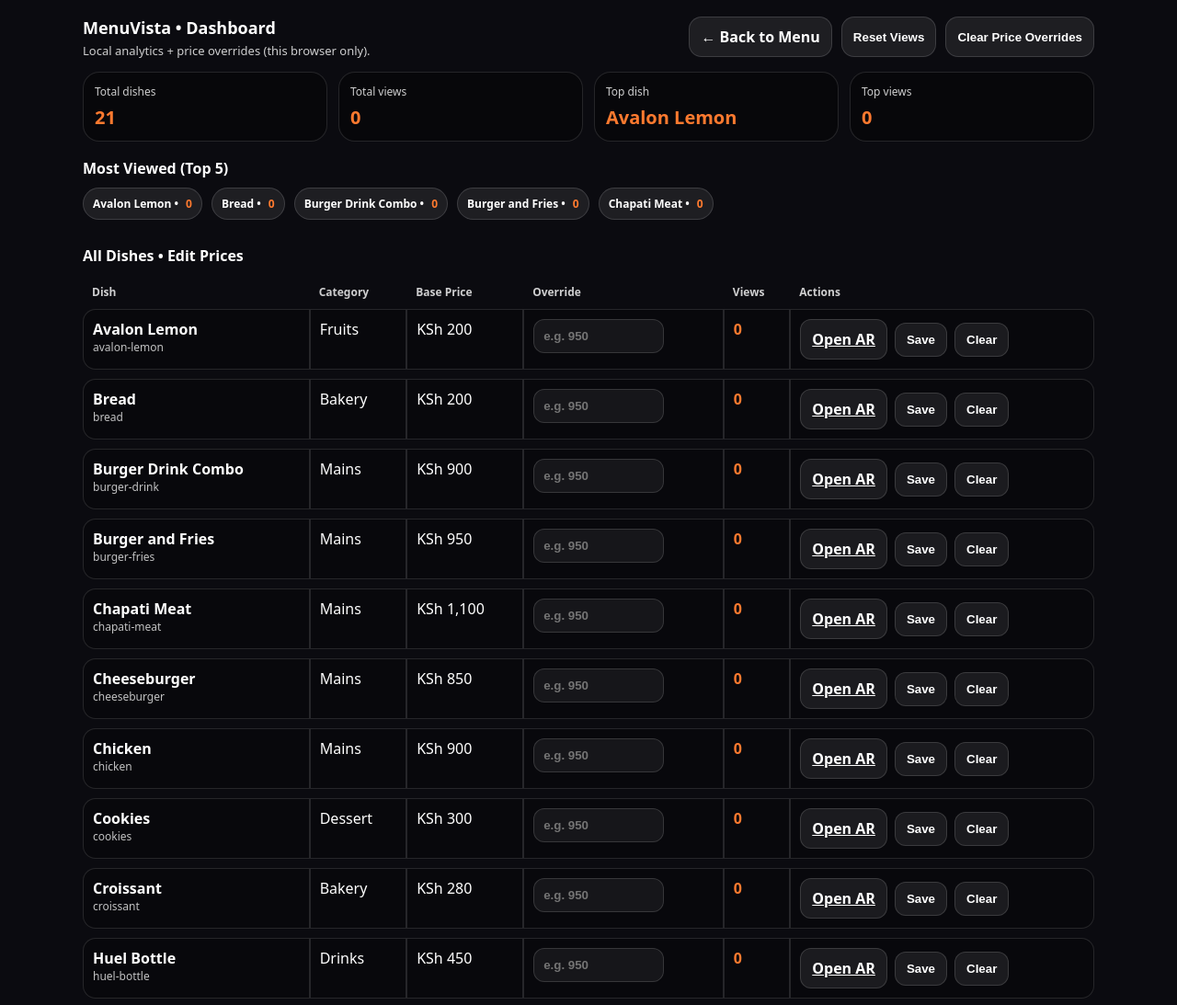
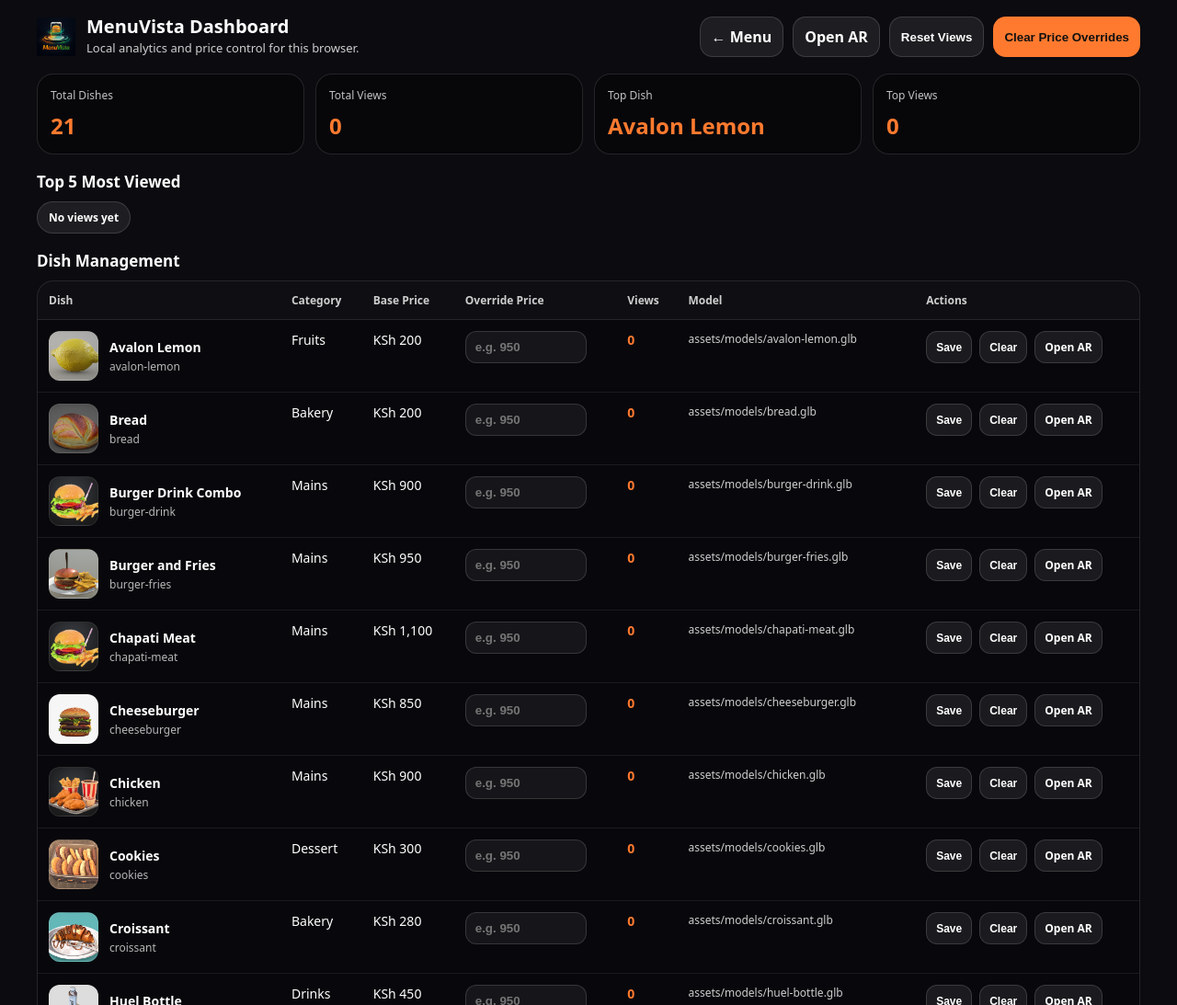
Before and after one commit to Hkubende/menuvista-ar, a plain HTML site: page dashboard.html in a window 1280 px wide. Shown: the top 1093 px of the page at 92% size. Drawn offline with Linux system fonts and the light colour scheme.

Commit message:
Update dashboard.html

```diff
--- a/dashboard.html
+++ b/dashboard.html
@@ -4,75 +4,323 @@
   <meta charset="utf-8" />
   <meta name="viewport" content="width=device-width,initial-scale=1" />
   <title>MenuVista • Dashboard</title>
+
   <style>
-:root{color-scheme:dark}
-body{margin:0;font-family:system-ui;background:#0b0b10;color:#fff}
-.wrap{max-width:1100px;margin:0 auto;padding:18px}
-.top{display:flex;justify-content:space-between;gap:12px;align-items:flex-start;flex-wrap:wrap}
-.logo{font-weight:900;font-size:18px}
-.sub{opacity:.8;font-size:13px;margin-top:4px}
-.btn{padding:10px 12px;border-radius:14px;border:1px solid rgba(255,255,255,.14);background:rgba(255,255,255,.08);color:#fff;font-weight:900;cursor:pointer;text-decoration:none;display:inline-block}
-.grid{display:grid;grid-template-columns:repeat(2,minmax(0,1fr));gap:12px;margin-top:14px}
-@media(min-width:860px){.grid{grid-template-columns:repeat(4,minmax(0,1fr));}}
-.card{border:1px solid rgba(255,255,255,.12);background:rgba(0,0,0,.35);border-radius:18px;padding:12px}
-.k{opacity:.8;font-size:12px}
-.v{font-weight:900;font-size:20px;margin-top:6px;color:#FF7A2F}
-h2{margin:18px 0 10px;font-size:16px}
-table{width:100%;border-collapse:separate;border-spacing:0 10px}
-th{opacity:.8;font-size:12px;text-align:left;font-weight:800;padding:0 10px}
-td{padding:10px;border:1px solid rgba(255,255,255,.12);background:rgba(0,0,0,.25);vertical-align:top}
-tr td:first-child{border-radius:14px 0 0 14px}
-tr td:last-child{border-radius:0 14px 14px 0}
-.pill{display:inline-flex;gap:8px;align-items:center;padding:8px 10px;border-radius:999px;border:1px solid rgba(255,255,255,.14);background:rgba(255,255,255,.08);font-weight:900;font-size:12px;margin:0 10px 10px 0}
-.muted{opacity:.75;font-size:12px;margin-top:10px;line-height:1.35}
-.inp{width:120px;padding:10px 10px;border-radius:12px;border:1px solid rgba(255,255,255,.14);background:rgba(255,255,255,.06);color:#fff;font-weight:900;outline:none}
-.smallBtn{padding:10px 12px;border-radius:12px;border:1px solid rgba(255,255,255,.14);background:rgba(255,255,255,.08);color:#fff;font-weight:900;cursor:pointer}
-.rowActions{display:flex;gap:8px;flex-wrap:wrap;align-items:center}
-.warn{color:#ffd28a}
+    :root { color-scheme: dark; }
+
+    body{
+      margin:0;
+      font-family:system-ui, Arial, sans-serif;
+      background:#0b0b10;
+      color:#fff;
+    }
+
+    .wrap{
+      max-width:1200px;
+      margin:0 auto;
+      padding:18px;
+    }
+
+    .topbar{
+      display:flex;
+      justify-content:space-between;
+      align-items:center;
+      gap:12px;
+      flex-wrap:wrap;
+      margin-bottom:18px;
+    }
+
+    .brand{
+      display:flex;
+      align-items:center;
+      gap:12px;
+    }
+
+    .logoImg{
+      height:42px;
+      width:auto;
+      display:block;
+    }
+
+    .brandText{
+      display:flex;
+      flex-direction:column;
+    }
+
+    .logo{
+      font-weight:900;
+      font-size:20px;
+      line-height:1;
+    }
+
+    .sub{
+      opacity:.8;
+      font-size:13px;
+      margin-top:4px;
+    }
+
+    .topActions{
+      display:flex;
+      gap:10px;
+      flex-wrap:wrap;
+    }
+
+    .btn{
+      padding:10px 12px;
+      border-radius:14px;
+      border:1px solid rgba(255,255,255,.14);
+      background:rgba(255,255,255,.08);
+      color:#fff;
+      font-weight:900;
+      cursor:pointer;
+      text-decoration:none;
+      display:inline-flex;
+      align-items:center;
+      justify-content:center;
+    }
+
+    .btn.primary{
+      background:#FF7A2F;
+      color:#111;
+      border:0;
+    }
+
+    .cards{
+      display:grid;
+      grid-template-columns:repeat(4,minmax(0,1fr));
+      gap:12px;
+      margin-bottom:18px;
+    }
+
+    @media (max-width:900px){
+      .cards{
+        grid-template-columns:repeat(2,minmax(0,1fr));
+      }
+    }
+
+    @media (max-width:560px){
+      .cards{
+        grid-template-columns:1fr;
+      }
+    }
+
+    .card{
+      border:1px solid rgba(255,255,255,.12);
+      background:rgba(0,0,0,.35);
+      border-radius:18px;
+      padding:14px;
+    }
+
+    .label{
+      opacity:.75;
+      font-size:12px;
+      margin-bottom:8px;
+    }
+
+    .value{
+      font-size:24px;
+      font-weight:900;
+      color:#FF7A2F;
+    }
+
+    .sectionTitle{
+      margin:18px 0 10px;
+      font-size:17px;
+      font-weight:900;
+    }
+
+    .topList{
+      display:flex;
+      gap:10px;
+      flex-wrap:wrap;
+      margin-bottom:18px;
+    }
+
+    .pill{
+      display:inline-flex;
+      align-items:center;
+      gap:8px;
+      padding:8px 12px;
+      border-radius:999px;
+      border:1px solid rgba(255,255,255,.14);
+      background:rgba(255,255,255,.08);
+      font-weight:800;
+      font-size:12px;
+    }
+
+    .tableWrap{
+      overflow:auto;
+      border:1px solid rgba(255,255,255,.12);
+      border-radius:18px;
+      background:rgba(0,0,0,.25);
+    }
+
+    table{
+      width:100%;
+      border-collapse:collapse;
+      min-width:980px;
+    }
+
+    thead th{
+      text-align:left;
+      font-size:12px;
+      opacity:.8;
+      padding:12px;
+      border-bottom:1px solid rgba(255,255,255,.12);
+      background:rgba(255,255,255,.04);
+    }
+
+    tbody td{
+      padding:12px;
+      border-bottom:1px solid rgba(255,255,255,.08);
+      vertical-align:top;
+      font-size:14px;
+    }
+
+    tbody tr:hover{
+      background:rgba(255,255,255,.03);
+    }
+
+    .thumb{
+      width:52px;
+      height:52px;
+      border-radius:12px;
+      background-size:cover;
+      background-position:center;
+      background-color:rgba(255,255,255,.06);
+      border:1px solid rgba(255,255,255,.08);
+    }
+
+    .dishCell{
+      display:flex;
+      align-items:center;
+      gap:12px;
+    }
+
+    .dishName{
+      font-weight:900;
+      margin-bottom:3px;
+    }
+
+    .dishId{
+      font-size:12px;
+      opacity:.7;
+    }
+
+    .priceInput{
+      width:110px;
+      padding:9px 10px;
+      border-radius:12px;
+      border:1px solid rgba(255,255,255,.14);
+      background:rgba(255,255,255,.06);
+      color:#fff;
+      outline:none;
+      font-weight:800;
+    }
+
+    .rowBtns{
+      display:flex;
+      gap:8px;
+      flex-wrap:wrap;
+    }
+
+    .smallBtn{
+      padding:8px 10px;
+      border-radius:12px;
+      border:1px solid rgba(255,255,255,.14);
+      background:rgba(255,255,255,.08);
+      color:#fff;
+      font-weight:800;
+      cursor:pointer;
+      text-decoration:none;
+      font-size:12px;
+    }
+
+    .note{
+      margin-top:14px;
+      opacity:.75;
+      font-size:12px;
+      line-height:1.5;
+    }
+
+    .errorBox{
+      margin-top:12px;
+      border:1px solid rgba(255,255,255,.14);
+      background:rgba(255,255,255,.06);
+      padding:12px;
+      border-radius:14px;
+      font-size:13px;
+      opacity:.9;
+      display:none;
+    }
   </style>
 </head>
 <body>
   <div class="wrap">
-  <div class="top">
-    <div>
-      <div class="logo">MenuVista • Dashboard</div>
-      <div class="sub">Local analytics + price overrides (this browser only).</div>
-    </div>
-    <div style="display:flex;gap:10px;flex-wrap:wrap">
-      <a class="btn" href="index.html">← Back to Menu</a>
-      <button class="btn" id="resetViewsBtn">Reset Views</button>
-      <button class="btn" id="clearPricesBtn">Clear Price Overrides</button>
+
+    <div class="topbar">
+      <div class="brand">
+        <img class="logoImg" src="assets/logo.png" alt="MenuVista logo">
+        <div class="brandText">
+          <div class="logo">MenuVista Dashboard</div>
+          <div class="sub">Local analytics and price control for this browser.</div>
         </div>
       </div>
 
-  <div class="grid">
-    <div class="card"><div class="k">Total dishes</div><div class="v" id="totalDishes">—</div></div>
-    <div class="card"><div class="k">Total views</div><div class="v" id="totalViews">—</div></div>
-    <div class="card"><div class="k">Top dish</div><div class="v" id="topDish">—</div></div>
-    <div class="card"><div class="k">Top views</div><div class="v" id="topViews">—</div></div>
+      <div class="topActions">
+        <a class="btn" href="index.html">← Menu</a>
+        <a class="btn" href="ar.html">Open AR</a>
+        <button class="btn" id="resetViewsBtn">Reset Views</button>
+        <button class="btn primary" id="clearPricesBtn">Clear Price Overrides</button>
+      </div>
     </div>
 
-  <h2>Most Viewed (Top 5)</h2>
-  <div id="topList"></div>
+    <div class="cards">
+      <div class="card">
+        <div class="label">Total Dishes</div>
+        <div class="value" id="totalDishes">—</div>
+      </div>
+      <div class="card">
+        <div class="label">Total Views</div>
+        <div class="value" id="totalViews">—</div>
+      </div>
+      <div class="card">
+        <div class="label">Top Dish</div>
+        <div class="value" id="topDish">—</div>
+      </div>
+      <div class="card">
+        <div class="label">Top Views</div>
+        <div class="value" id="topViews">—</div>
+      </div>
+    </div>
 
-  <h2>All Dishes • Edit Prices</h2>
+    <div class="sectionTitle">Top 5 Most Viewed</div>
+    <div class="topList" id="topList"></div>
+
+    <div class="sectionTitle">Dish Management</div>
+
+    <div class="tableWrap">
       <table>
         <thead>
           <tr>
             <th>Dish</th>
             <th>Category</th>
             <th>Base Price</th>
-        <th>Override</th>
+            <th>Override Price</th>
             <th>Views</th>
+            <th>Model</th>
             <th>Actions</th>
           </tr>
         </thead>
         <tbody id="rows"></tbody>
       </table>
+    </div>
 
-  <div class="muted">
-    <span class="warn">Note:</span> Price overrides are stored in <code>localStorage</code> and used by <code>index.html</code> and <code>ar.html</code>.
-    If you open on another phone/browser, the prices will not carry over (until you add a backend).
+    <div id="errorBox" class="errorBox"></div>
+
+    <div class="note">
+      Price overrides are saved in <code>localStorage</code> only, so they affect this browser/device only.
+      Views are also local to this browser. This is good for testing before adding a real backend database.
     </div>
   </div>
 
@@ -83,21 +331,34 @@ const PRICE_OVERRIDES_KEY = "mv_price_overrides_v1";
     const fmtKsh = (n) => "KSh " + Number(n).toLocaleString("en-KE");
     const viewsKey = (id) => `mv_views_${id}`;
 
-function getViews(id){ return parseInt(localStorage.getItem(viewsKey(id)) || "0", 10); }
-function sum(arr){ return arr.reduce((a,b)=>a+b,0); }
+    function getViews(id){
+      return parseInt(localStorage.getItem(viewsKey(id)) || "0", 10);
+    }
+
+    function sum(arr){
+      return arr.reduce((a,b)=>a+b,0);
+    }
 
     function loadOverrides(){
       try { return JSON.parse(localStorage.getItem(PRICE_OVERRIDES_KEY) || "{}"); }
       catch { return {}; }
     }
-function saveOverrides(o){
-  localStorage.setItem(PRICE_OVERRIDES_KEY, JSON.stringify(o));
+
+    function saveOverrides(data){
+      localStorage.setItem(PRICE_OVERRIDES_KEY, JSON.stringify(data));
+    }
+
+    function effectivePrice(dish){
+      const overrides = loadOverrides();
+      return overrides[dish.id] != null ? Number(overrides[dish.id]) : Number(dish.price || 0);
     }
 
     async function loadDishes(){
-  const res = await fetch(DISHES_URL, { cache:"no-store" });
+      const res = await fetch(DISHES_URL, { cache: "no-store" });
       if(!res.ok) throw new Error(`Failed to load ${DISHES_URL} (${res.status})`);
-  return await res.json();
+      const data = await res.json();
+      if(!Array.isArray(data)) throw new Error("dishes.json must be an array []");
+      return data;
     }
 
     function renderTopList(sorted){
@@ -107,19 +368,99 @@ function renderTopList(sorted){
         el.innerHTML = `<div class="pill">No views yet</div>`;
         return;
       }
-  el.innerHTML = top.map(d =>
-    `<div class="pill">${d.name} • <span style="color:#FF7A2F">${getViews(d.id)}</span></div>`
-  ).join("");
+      el.innerHTML = top.map(d => `
+        <div class="pill">
+          <span>${d.name}</span>
+          <span style="color:#FF7A2F">${getViews(d.id)} views</span>
+        </div>
+      `).join("");
     }
 
-function mainRender(dishes){
+    function renderTable(dishes){
       const overrides = loadOverrides();
+      const tbody = document.getElementById("rows");
+      tbody.innerHTML = "";
+
+      dishes.forEach(d => {
+        const base = Number(d.price || 0);
+        const ov = overrides[d.id] != null ? overrides[d.id] : "";
+        const views = getViews(d.id);
+
+        const tr = document.createElement("tr");
+        tr.innerHTML = `
+          <td>
+            <div class="dishCell">
+              <div class="thumb" style="background-image:url('${d.thumb || ""}')"></div>
+              <div>
+                <div class="dishName">${d.name}</div>
+                <div class="dishId">${d.id}</div>
+              </div>
+            </div>
+          </td>
+          <td>${d.cat || "-"}</td>
+          <td>${fmtKsh(base)}</td>
+          <td>
+            <input
+              class="priceInput"
+              type="number"
+              min="0"
+              step="10"
+              value="${ov}"
+              placeholder="e.g. 950"
+              data-price="${d.id}"
+            />
+          </td>
+          <td><strong style="color:#FF7A2F">${views}</strong></td>
+          <td style="font-size:12px;opacity:.8">${d.model}</td>
+          <td>
+            <div class="rowBtns">
+              <button class="smallBtn" data-save="${d.id}">Save</button>
+              <button class="smallBtn" data-clear="${d.id}">Clear</button>
+              <a class="smallBtn" href="ar.html?dish=${encodeURIComponent(d.id)}">Open AR</a>
+            </div>
+          </td>
+        `;
+
+        tr.querySelector(`[data-save="${d.id}"]`).onclick = () => {
+          const input = tr.querySelector(`[data-price="${d.id}"]`);
+          const value = String(input.value || "").trim();
+          const data = loadOverrides();
+
+          if(value === ""){
+            delete data[d.id];
+          } else {
+            data[d.id] = Number(value);
+          }
+
+          saveOverrides(data);
+          alert(`Saved price for ${d.name}`);
+          main();
+        };
+
+        tr.querySelector(`[data-clear="${d.id}"]`).onclick = () => {
+          const data = loadOverrides();
+          delete data[d.id];
+          saveOverrides(data);
+          main();
+        };
+
+        tbody.appendChild(tr);
+      });
+    }
+
+    async function main(){
+      const errorBox = document.getElementById("errorBox");
+      errorBox.style.display = "none";
+      errorBox.textContent = "";
+
+      try{
+        const dishes = await loadDishes();
 
         const totalDishes = dishes.length;
-  const views = dishes.map(d => getViews(d.id));
-  const totalViews = sum(views);
+        const viewsArr = dishes.map(d => getViews(d.id));
+        const totalViews = sum(viewsArr);
 
-  const sorted = [...dishes].sort((a,b)=>getViews(b.id)-getViews(a.id));
+        const sorted = [...dishes].sort((a,b) => getViews(b.id) - getViews(a.id));
         const top = sorted[0];
 
         document.getElementById("totalDishes").textContent = totalDishes;
@@ -127,57 +468,13 @@ function mainRender(dishes){
         document.getElementById("topDish").textContent = top ? top.name : "—";
         document.getElementById("topViews").textContent = top ? getViews(top.id) : "—";
 
-  renderTopList(sorted);
-
-  const tbody = document.getElementById("rows");
-  tbody.innerHTML = "";
-
-  dishes.forEach(d => {
-    const base = Number(d.price || 0);
-    const ov = (overrides[d.id] != null) ? Number(overrides[d.id]) : "";
-    const v = getViews(d.id);
-
-    const tr = document.createElement("tr");
-    tr.innerHTML = `
-      <td><b>${d.name}</b><div style="opacity:.75;font-size:12px">${d.id}</div></td>
-      <td>${d.cat || "Other"}</td>
-      <td>${fmtKsh(base)}</td>
-      <td>
-        <input class="inp" type="number" min="0" step="10" value="${ov}" placeholder="e.g. 950" data-ov="${d.id}" />
-      </td>
-      <td><b style="color:#FF7A2F">${v}</b></td>
-      <td>
-        <div class="rowActions">
-          <a class="smallBtn" href="ar.html?dish=${encodeURIComponent(d.id)}">Open AR</a>
-          <button class="smallBtn" data-save="${d.id}">Save</button>
-          <button class="smallBtn" data-clear="${d.id}">Clear</button>
-        </div>
-      </td>
-    `;
-
-    tr.querySelector(`[data-save="${d.id}"]`).onclick = () => {
-      const input = tr.querySelector(`[data-ov="${d.id}"]`);
-      const val = (input.value || "").trim();
-      const o = loadOverrides();
-      if(val === ""){
-        delete o[d.id];
-      }else{
-        o[d.id] = Number(val);
+        renderTopList(sorted.filter(d => getViews(d.id) > 0));
+        renderTable(dishes);
+      }catch(err){
+        console.error(err);
+        errorBox.style.display = "block";
+        errorBox.textContent = "Dashboard error: " + err.message;
       }
-      saveOverrides(o);
-      alert("Saved.");
-      main(); // refresh
-    };
-
-    tr.querySelector(`[data-clear="${d.id}"]`).onclick = () => {
-      const o = loadOverrides();
-      delete o[d.id];
-      saveOverrides(o);
-      main();
-    };
-
-    tbody.appendChild(tr);
-  });
     }
 
     document.getElementById("resetViewsBtn").onclick = () => {
@@ -195,15 +492,7 @@ document.getElementById("clearPricesBtn").onclick = () => {
       main();
     };
 
-async function main(){
-  const dishes = await loadDishes();
-  mainRender(dishes);
-}
-
-main().catch(err => {
-  alert(err.message);
-  console.error(err);
-});
+    main();
   </script>
 </body>
 </html>
```
Lines whose indentation alone changed are shown as unchanged.
